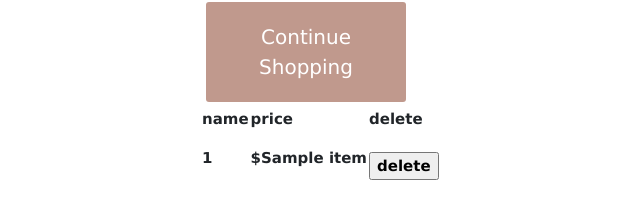
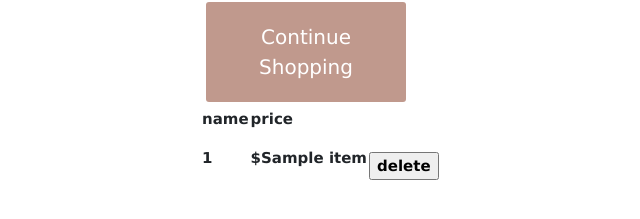
Before and after one commit to Yumi3113/Menu_Application, a Flask app: template website/templates/cart.html in a window 1280 px wide. Shown: the part 119-338 px from the top of the page, without its empty margins (134-774 px from the left). Run offline with Flask 2, Linux system fonts and the light colour scheme; the template is opened without the code that fills it: most values are stand-ins (such as "Sample title", 1, 10 or a date in 2020); lists and menus that the app fills with data are empty; some libraries are stand-ins or nearby versions.

Commit message:
Update cart.html

```diff
--- a/website/templates/cart.html
+++ b/website/templates/cart.html
@@ -11,9 +11,6 @@
             </th>
             <th>
                 <p>price</p>
-            </th>
-            <th>
-                <p>delete</p>
             </th>
         </tr>
     </thead>
```
